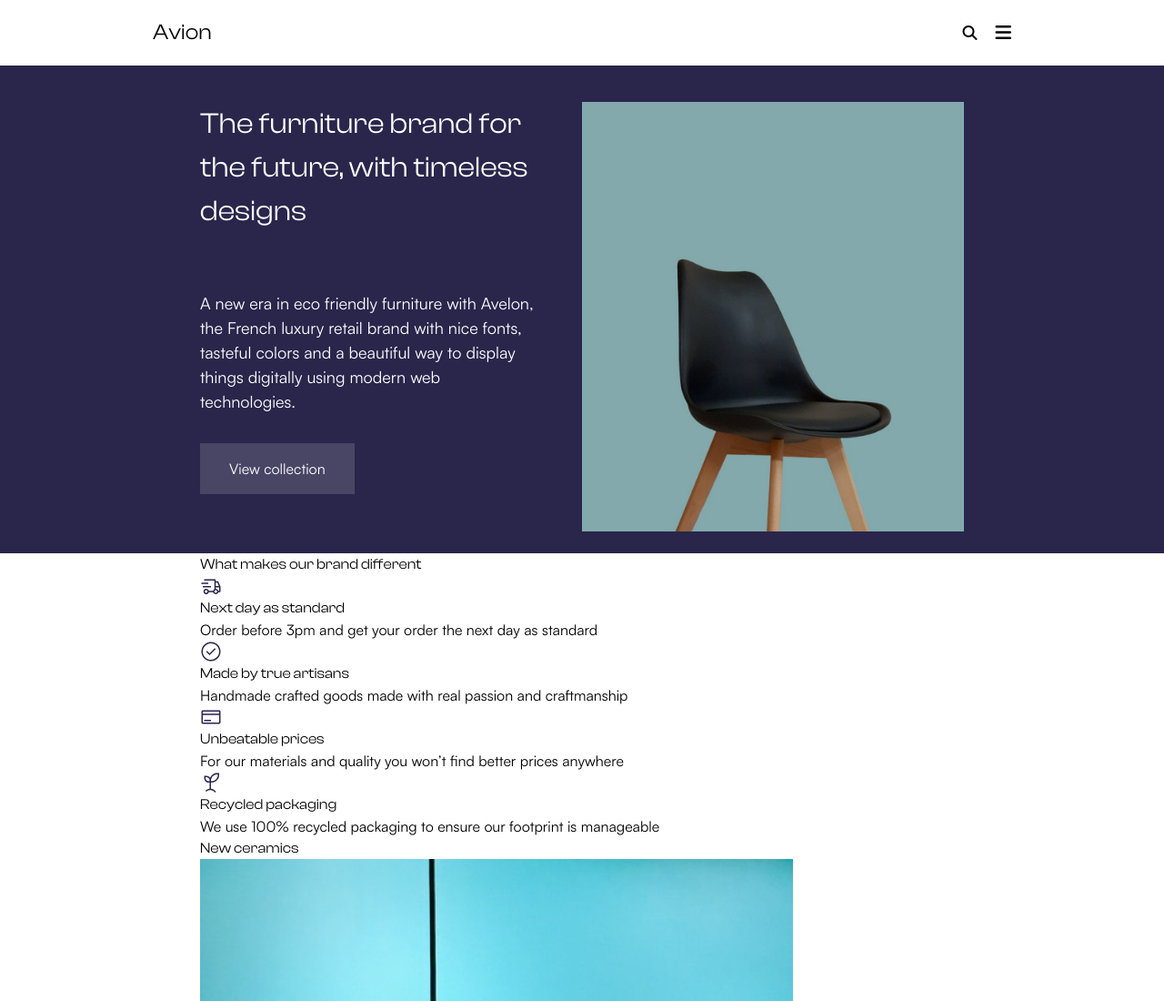
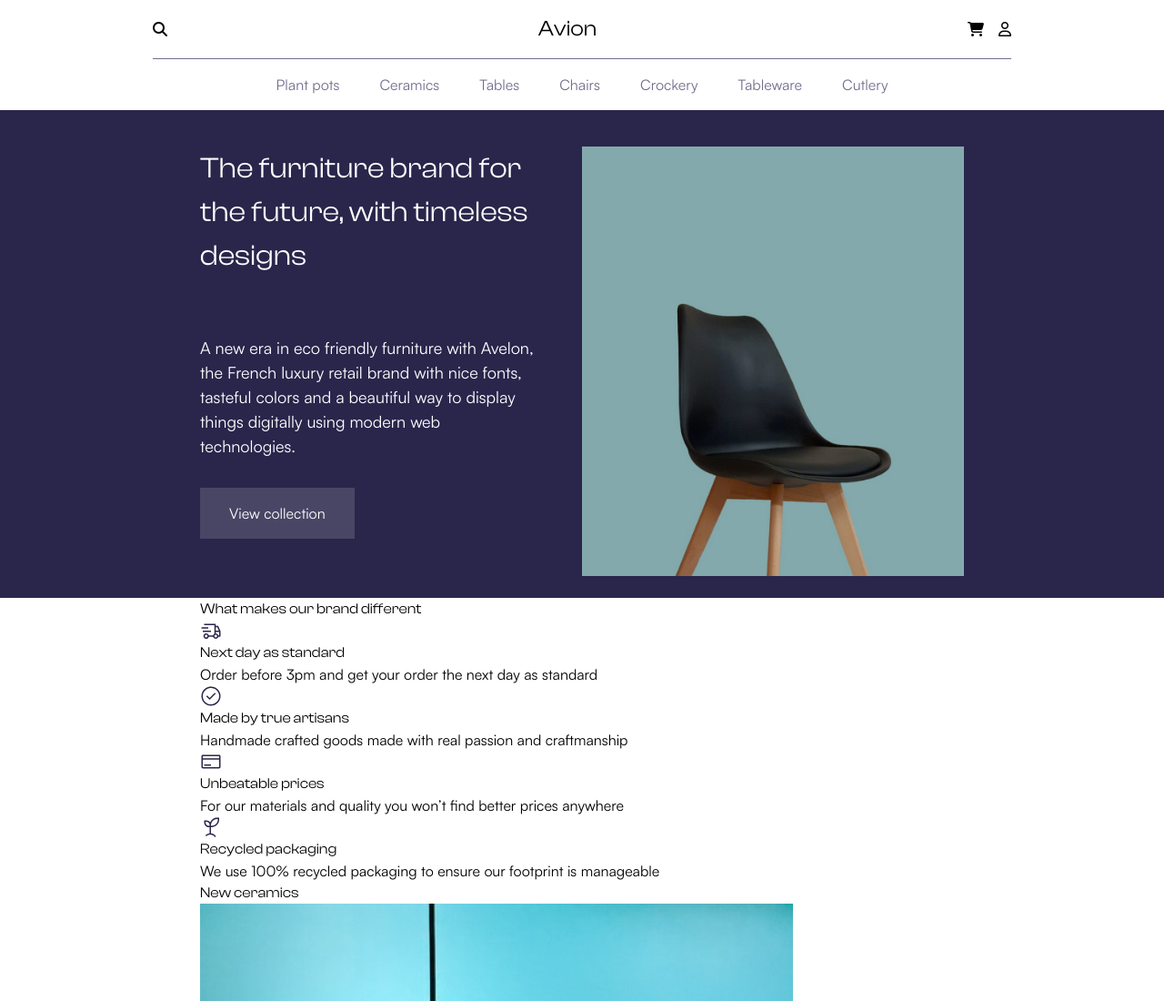
Before and after one commit to Saddam6260/Avion-home-page, a website: page index.html in a window 1280 px wide. Shown: the top 1100 px of the page at 91% size. Drawn offline with Linux system fonts and the light colour scheme; files whose address does not match are found by name.

Commit message:
add header section full responsive

```diff
--- a/index.html
+++ b/index.html
@@ -14,21 +14,21 @@
     <!-- Header section -->
     <header>
       <div class="wrapper">
-        <div class="py-5 flex justify-between items-center">
-          <div class="flex order-2 gap-x-5">
+        <div class="py-4 xl:py-5 flex justify-between items-center border-b-[1px] border-b-purple">
+          <div class="flex order-2 lg:order-1 gap-x-5">
             <button class="w-4">
               <i class="fa-solid fa-magnifying-glass"></i>
             </button>
-            <button class="text-xl"><i class="fa-solid fa-bars"></i></button>
+            <button class="text-xl lg:hidden"><i class="fa-solid fa-bars"></i></button>
           </div>
-          <h2 class="text-2xl order-1">Avion</h2>
-          <div class="hidden">
+          <h2 class="text-2xl order-1 lg:order-2">Avion</h2>
+          <div class="hidden lg:flex lg:order-3 gap-x-4">
             <button><i class="fa-solid fa-cart-shopping"></i></button>
             <button><i class="fa-regular fa-user"></i></button>
           </div>
         </div>
-        <div class="hidden">
-          <ul>
+        <div class="hidden lg:flex py-4 xl:py-5 justify-center">
+          <ul class="flex gap-x-11 text-purple text-base">
             <li><a href="">Plant pots</a></li>
             <li><a href="">Ceramics</a></li>
             <li><a href="">Tables</a></li>
--- a/src/tailwind.css
+++ b/src/tailwind.css
@@ -51,6 +51,9 @@
   .description {
     @apply text-description text-sm lg:text-base;
   }
+
+  /* Header */
+
 }
 
 /* Utilities */
--- a/tailwind.config.js
+++ b/tailwind.config.js
@@ -18,6 +18,7 @@ module.exports = {
       white: "#fff",
       btnBg: "rgba(249, 249, 249, 0.15)",
       description: "#505977",
+      purple: "#726E8D",
     },
     extend: {},
   },
```
Also changed, not shown: output/style.css.
